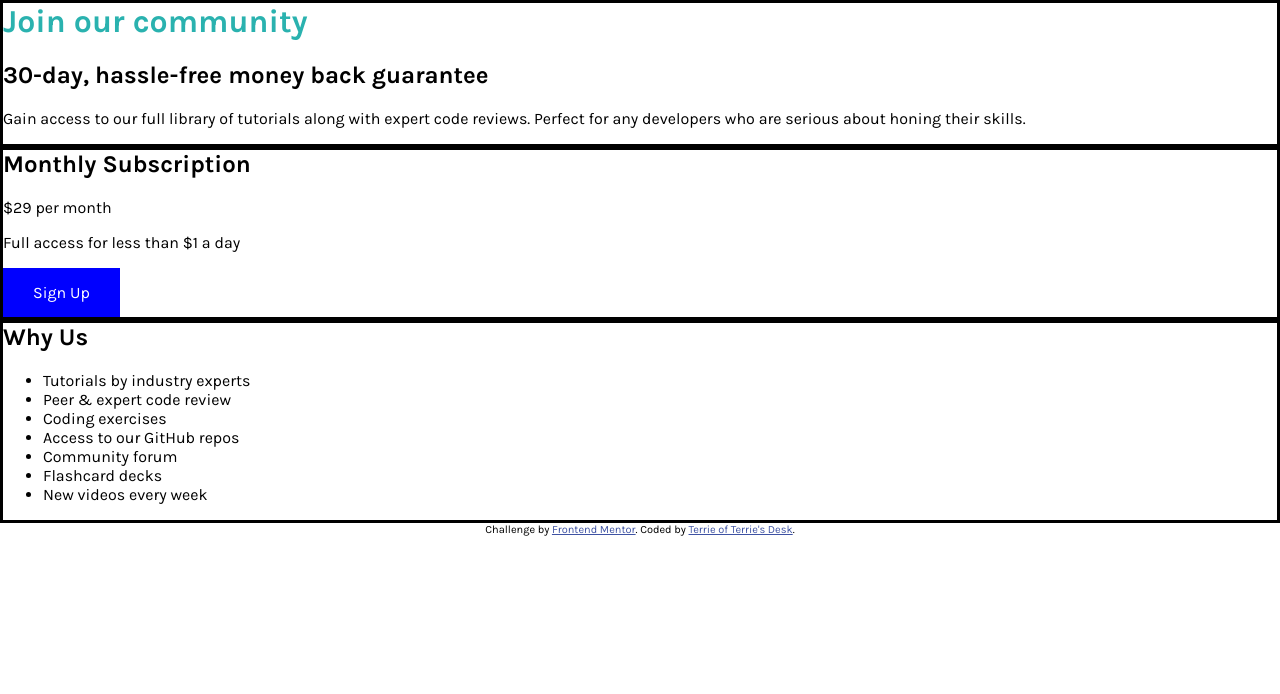
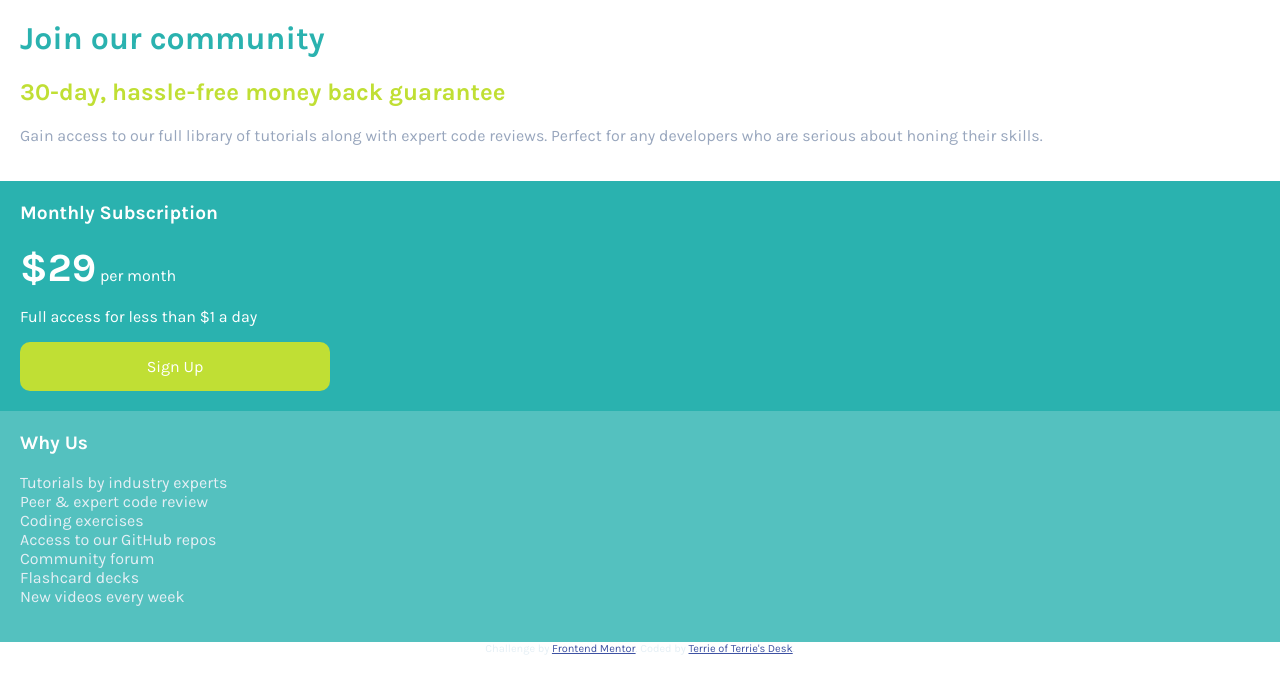
Before and after one commit to TerriesDesk/Frontend-Mentor-single-price-grid, a plain HTML site: page index.html in a window 1280 px wide. Drawn offline with Linux system fonts and the light colour scheme.

Commit message:
Colors and typography

```diff
--- a/css/style.css
+++ b/css/style.css
@@ -2,14 +2,10 @@ body {
   margin: 0;
   font-size: 16px;
   font-family: 'Karla', sans-serif;
-}
-
-div {
-  border: 3px solid #000;
+  color: hsl(204, 43%, 93%);
 }
 
 /* Typography */
-
 h1, h2, h3,p, a, li {
   margin-top: 0;
 }
@@ -20,15 +16,79 @@ h1 {
   font-weight: 700;
 }
 
+h2 {
+  font-size: 1.5rem;
+  color: hsl(71, 73%,54%);
+  font-weight: 700;
+}
+
+h3 {
+  font-size: 1.2rem;
+  color: white;
+  font-weight: 700;
+}
+
+p {
+  font-size: 1rem;
+  font-weight: 400;
+}
+
+.big {
+  font-size: 2.5rem;
+  font-weight: 700;
+  color: white;
+}
+
+ul {
+  color: hsl(204, 43%, 93%);
+  list-style: none;
+  margin-left: 0;
+  padding-left: 0;
+}
+
+
+/* Structure */
+
+div {
+  padding: 20px;
+}
+.top {
+  background-color: white;
+}
+
+.top p {
+  color: hsl(218,22%,67%);
+}
+
+.middle {
+  background-color: hsl(179,62%, 43%);
+}
+
+.middle p {
+  color: white;
+}
+
+.bottom {
+  background-color: hsla(179,62%, 43%, .8);
+}
+
+
+footer {
+  margin-bottom: 0;
+}
 .btn {
   display: inline-block;
-  background-color: blue;
+  width: 250px;
+  background-color: hsl(71, 73%, 54%);
   color: white;
   padding: 15px 30px;
   text-decoration: none;
+  text-align: center;
+  border-radius:10px;
 }
 .btn:hover {
-  background:orange;
+  background-color: hsl(204, 43%, 93%);
+  color: hsl(71, 73%, 54%);
 }
 
 
--- a/index.html
+++ b/index.html
@@ -23,7 +23,7 @@
     </p>
   </div>
   <div class="middle">
-    <h2>Monthly Subscription</h2>
+    <h3>Monthly Subscription</h3>
     <p>
       <span class="big">&dollar;29</span> per month
     </p>
@@ -33,7 +33,7 @@
     <a href="#" class="btn"</a>Sign Up</a>
   </div>
   <div class="bottom">
-    <h2>Why Us</h2>
+    <h3>Why Us</h3>
     <ul>
       <li>Tutorials by industry experts</li>
       <li>Peer &amp; expert code review</li>
```
